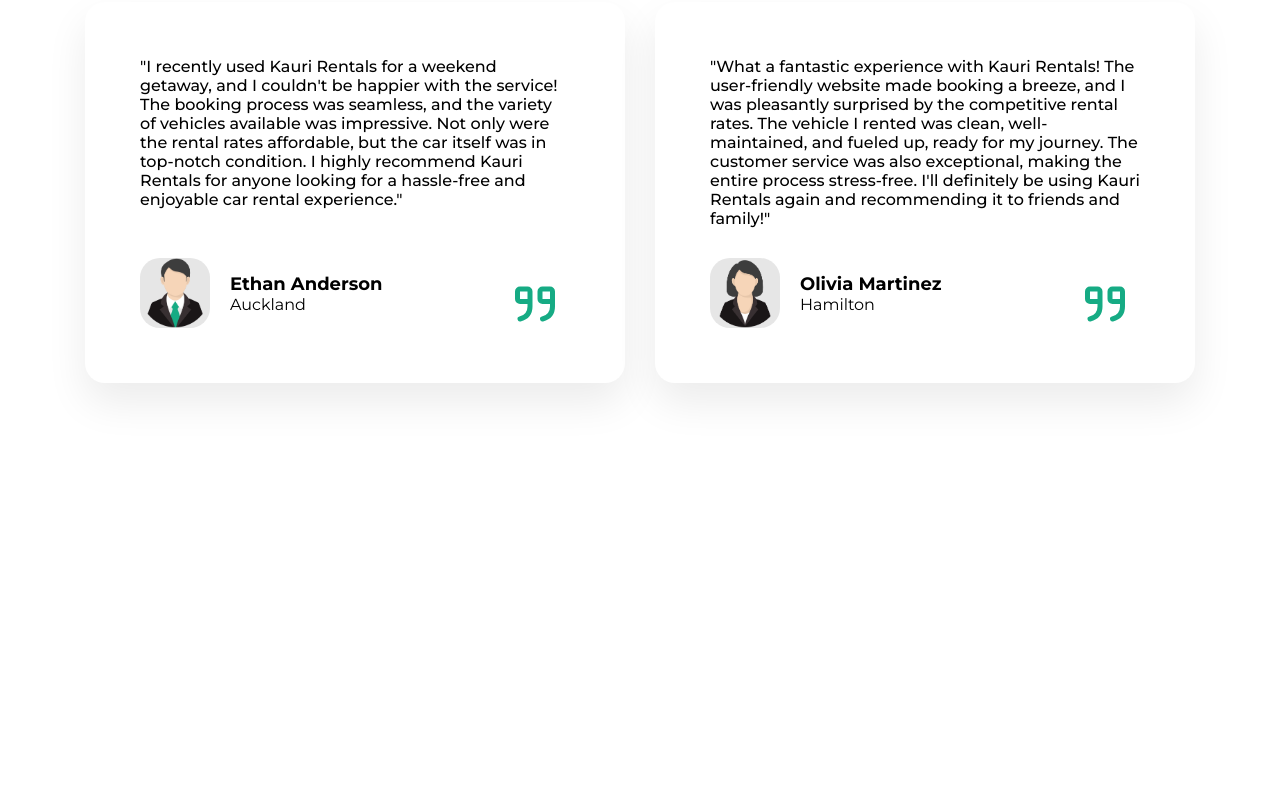
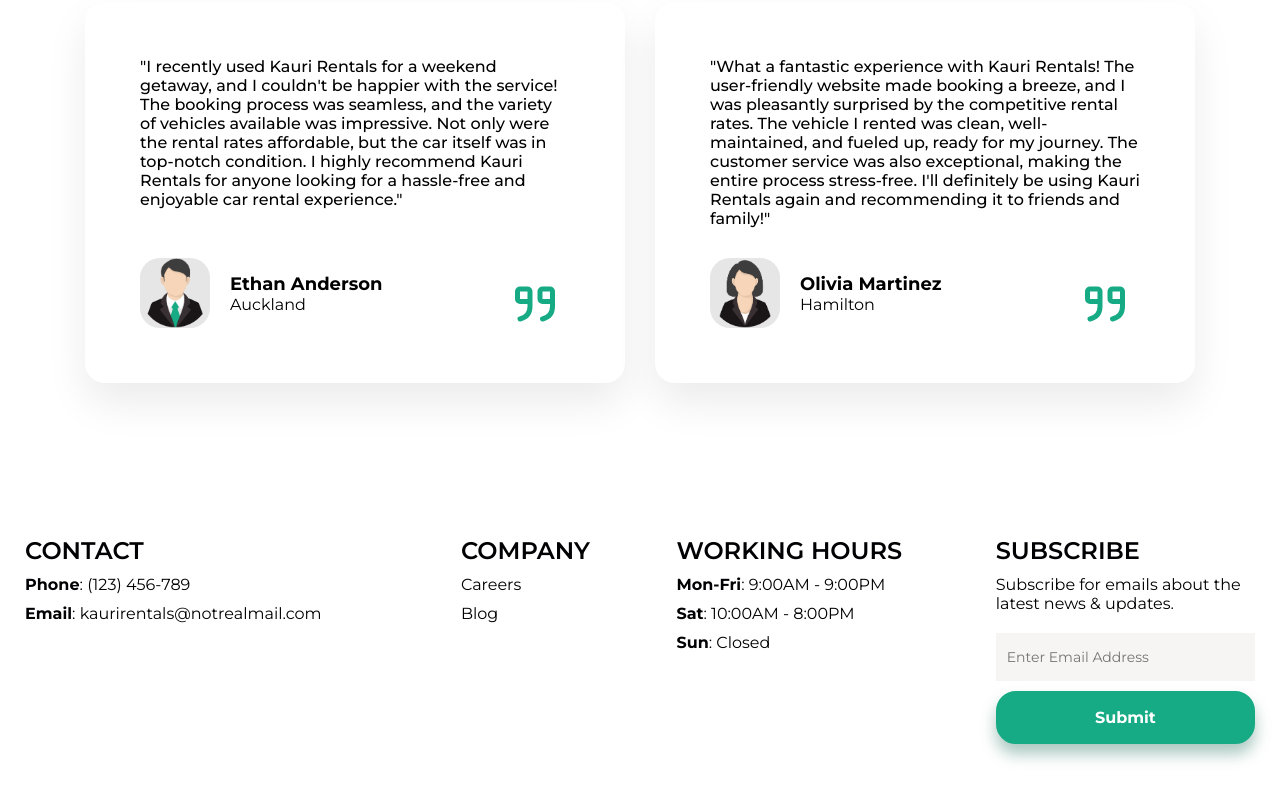
Before and after one commit to NigelThomasBell/KauriRentals, a React (Vite) app: page / in a window 1280 px wide. Shown: the part 2011-2811 px from the top of the page. Before the commit the page ends 2447 px from the top, so only its background shows below. Built offline with nearby package versions, Linux system fonts and the light colour scheme.

Commit message:
Added Footer

```diff
--- a/src/App.tsx
+++ b/src/App.tsx
@@ -2,6 +2,7 @@
 import './styles/App.scss'
 import Navbar from "./components/Navbar"
 import Home from "./pages/Home";
+import Footer from "./components/Footer";
 
 function App() {
   return (
@@ -13,6 +14,7 @@
         {/* Catch-all route to redirect to the homepage */}
         <Route path="*" element={<Home />} />
       </Routes>
+      <Footer />
     </>
   )
 }
--- /dev/null
+++ b/src/components/Footer.tsx
@@ -0,0 +1,58 @@
+import {
+  FOOTER_CONTACT_DATA,
+  FOOTER_COMPANY_DATA,
+  FOOTER_WORKING_HOURS_DATA,
+} from "../data/WebsiteData";
+
+function Footer() {
+  return (
+    <>
+      <footer>
+        <div className="container">
+          <div className="footer-content">
+            <ul className="footer-content__section">
+              <li>Contact</li>
+              {FOOTER_CONTACT_DATA.map((item, index) => (
+                <li key={index}>
+                  <a href={item.link}>
+                    <b>{item.title}</b>: {item.text}
+                  </a>
+                </li>
+              ))}
+            </ul>
+            <ul className="footer-content__section">
+              <li>Company</li>
+              {FOOTER_COMPANY_DATA.map((item, index) => (
+                <li key={index}>
+                  <a href={item.link}>{item.text}</a>
+                </li>
+              ))}
+            </ul>
+            <ul className="footer-content__section">
+              <li>Working Hours</li>
+              {FOOTER_WORKING_HOURS_DATA.map((item, index) => (
+                <li key={index}>
+                  <b>{item.title}</b>: {item.text}
+                </li>
+              ))}
+            </ul>
+            <ul className="footer-content__section">
+              <li>Subscribe</li>
+              <li>
+                <p>Subscribe for emails about the latest news & updates.</p>
+              </li>
+              <li>
+                <input type="email" placeholder="Enter Email Address"></input>
+              </li>
+              <li>
+                <button className="submit-email">Submit</button>
+              </li>
+            </ul>
+          </div>
+        </div>
+      </footer>
+    </>
+  );
+}
+
+export default Footer;
--- a/src/data/WebsiteData.tsx
+++ b/src/data/WebsiteData.tsx
@@ -170,3 +170,41 @@
     img: TestimonialFemale
   },
 ];
+
+// Footer
+export const FOOTER_CONTACT_DATA = [
+  {
+    title: "Phone",
+    link: "tel:123456789",
+    text: "(123) 456-789",
+  },
+  {
+    title: "Email",
+    link: "mailto:kaurirentals@notrealmail.com",
+    text: "kaurirentals@notrealmail.com",
+  }
+];
+export const FOOTER_COMPANY_DATA = [
+  {
+    link: "#home",
+    text: "Careers",
+  },
+  {
+    link: "#home",
+    text: "Blog",
+  },
+];
+export const FOOTER_WORKING_HOURS_DATA = [
+  {
+    title: "Mon-Fri",
+    text: "9:00AM - 9:00PM",
+  },
+  {
+    title: "Sat",
+    text: "10:00AM - 8:00PM",
+  },
+  {
+    title: "Sun",
+    text: "Closed",
+  }
+];
--- /dev/null
+++ b/src/styles/sections/_footer.scss
@@ -0,0 +1,97 @@
+@use "../_global" as *;
+
+/* Footer */
+footer {
+  background-color: $background-white;
+  padding-top: 10rem;
+  padding-bottom: 5rem;
+}
+
+.footer-content {
+  display: grid;
+  color: $text-black;
+  grid-template-columns: 29fr 12fr 20fr 20fr;
+  gap: 6rem;
+  justify-content: center;
+  text-align: left;
+
+  @media (max-width: 1100px) {
+    grid-template-columns: 1fr 1fr;
+  }
+
+  @media (max-width: 650px) {
+    grid-template-columns: 1fr;
+  }
+
+  &__section {
+    list-style: none;
+
+    @media (max-width: 650px) {
+      text-align: center;
+    }
+
+    a {
+      text-decoration: none;
+      color: $text-black;
+      transition: all 0.2s;
+
+      &:hover {
+        color: $text-primary;
+      }
+    }
+
+    li {
+      font-size: $normal-text-size;
+      margin-bottom: 1rem;
+
+      &:nth-child(1) {
+        font-size: $h3-size;
+        font-weight: 600;
+        text-transform: uppercase;
+        font-family: $font;
+        cursor: auto;
+      }
+    }
+
+    input {
+      width: 100%;
+      font-family: $font;
+      font-size: 14px;
+      font-weight: 400;
+      line-height: 26px;
+      background-color: $background-light-gray;
+      border-width: 1px;
+      border-color: transparent;
+      padding: 10px;
+      outline: none;
+      margin-top: 1rem;
+
+      @media (max-width: 1100px) {
+        width: 100%;
+      }
+    }
+  }
+}
+
+/* Submit Email button */
+.submit-email {
+  font-family: $font;
+  text-decoration: none;
+  color: $background-white;
+  font-weight: 700;
+  background-color: $text-primary;
+  padding: 1.5rem 2.5rem;
+  border-radius: 2rem;
+  box-shadow: 0 10px 15px 0 $box-shadow-secondary;
+  transition: all 0.3s;
+  border: 2px solid $text-primary;
+  font-size: 1.6rem;
+  width: fit-content;
+  cursor: pointer;
+  width: 100%;
+
+  &:hover {
+    box-shadow: 0 10px 15px 0 $box-shadow-secondary-hover;
+    background-color: $text-primary;
+  }
+}
--- a/src/styles/sections/index.scss
+++ b/src/styles/sections/index.scss
@@ -1,4 +1,6 @@
 @forward "./navbar";
+@forward "./footer";
+
 @forward "./hero";
 @forward "./bookvehicle";
 @forward "./tripsteps";
```
